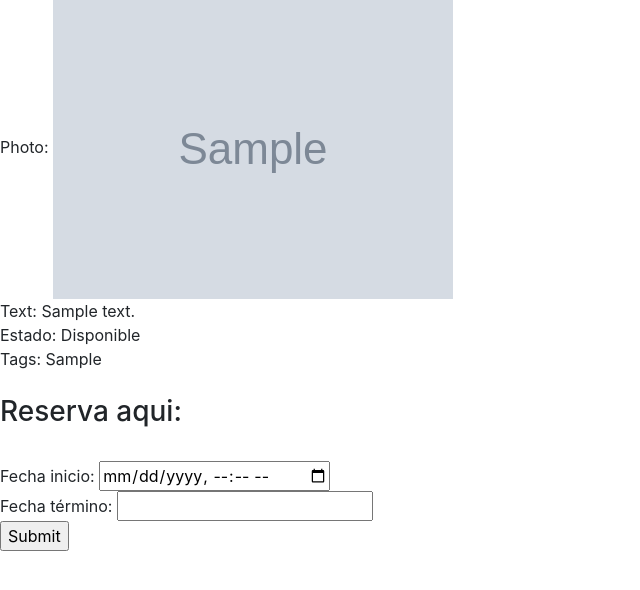
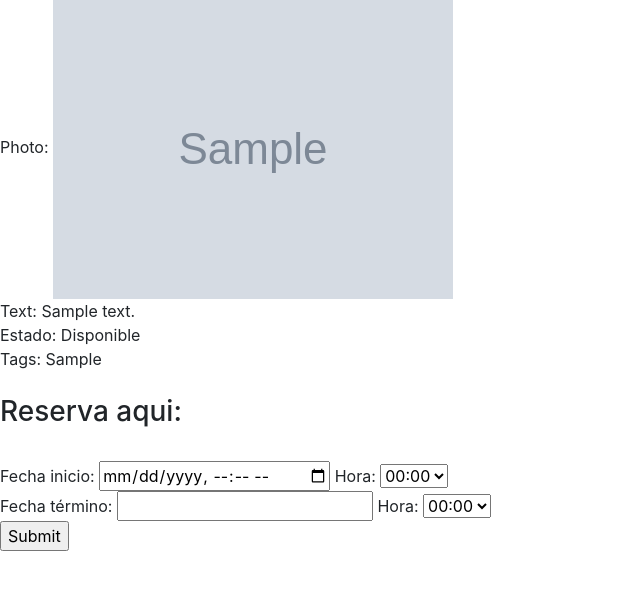
Before and after one commit to dcaceresm/reservascei, a Django app: page /ficha/1/ in a window 1280 px wide. Shown: the part 155-745 px from the top of the page, without its empty margins (0-640 px from the left). Run offline with Django 3.2, Linux system fonts and the light colour scheme; a user stored in the database is signed in; tables that the repository leaves empty hold one stand-in row (values such as "Sample post"); grey boxes marked "Sample" are stand-in pictures; some libraries are stand-ins or nearby versions.

Commit message:
added hour parameter to 'reseva_articulo'

```diff
--- a/inventarioCEI/templates/articulo.html
+++ b/inventarioCEI/templates/articulo.html
@@ -24,14 +24,66 @@
 
     {# STATIC INFO #}
     <input type="hidden" value="{{ articulo.id }}" name="id"/>
-    <input type="hidden" value="{{ rut }}" name="rut"/>
+{#    <input type="hidden" value="{{ rut }}" name="rut"/>#}
+    <input type="hidden" value="987654321" name="rut"/>
     <input type="hidden" value="articulo" name="tipo_objeto"/>
     <input type="hidden" value="Pendiente" name="estado_reserva"/>
     <input type="hidden" value="{{ time }}" name="fh_reserva"/>
 
+
     {# VARIABLE INFO #}
-    Fecha inicio: <input class="datepicker" type="datetime-local" name="inicio" id="datepicker" name="inicio"> <br>
-    Fecha término: <input class="datepicker" data-date-format="dd/mm/yyyy" name="termino" id="datepicker2" name="termino"> <br>
+    Fecha inicio: <input class="datepicker" type="datetime-local" name="inicio" id="datepicker" name="inicio"> Hora: <select name="hora_inicio">
+        <option value="00:00">00:00</option>
+        <option value="01:00">01:00</option>
+        <option value="02:00">02:00</option>
+        <option value="03:00">03:00</option>
+        <option value="04:00">04:00</option>
+        <option value="05:00">05:00</option>
+        <option value="06:00">06:00</option>
+        <option value="07:00">07:00</option>
+        <option value="08:00">08:00</option>
+        <option value="09:00">09:00</option>
+        <option value="10:00">10:00</option>
+        <option value="11:00">11:00</option>
+        <option value="12:00">12:00</option>
+        <option value="13:00">13:00</option>
+        <option value="14:00">14:00</option>
+        <option value="15:00">15:00</option>
+        <option value="16:00">16:00</option>
+        <option value="17:00">17:00</option>
+        <option value="18:00">18:00</option>
+        <option value="19:00">19:00</option>
+        <option value="20:00">20:00</option>
+        <option value="21:00">21:00</option>
+        <option value="22:00">22:00</option>
+        <option value="23:00">23:00</option>
+    </select> <br>
+    Fecha término: <input class="datepicker" data-date-format="dd/mm/yyyy" name="termino" id="datepicker2" name="termino"> Hora: <select name="hora_termino">
+        <option value="00:00">00:00</option>
+        <option value="01:00">01:00</option>
+        <option value="02:00">02:00</option>
+        <option value="03:00">03:00</option>
+        <option value="04:00">04:00</option>
+        <option value="05:00">05:00</option>
+        <option value="06:00">06:00</option>
+        <option value="07:00">07:00</option>
+        <option value="08:00">08:00</option>
+        <option value="09:00">09:00</option>
+        <option value="10:00">10:00</option>
+        <option value="11:00">11:00</option>
+        <option value="12:00">12:00</option>
+        <option value="13:00">13:00</option>
+        <option value="14:00">14:00</option>
+        <option value="15:00">15:00</option>
+        <option value="16:00">16:00</option>
+        <option value="17:00">17:00</option>
+        <option value="18:00">18:00</option>
+        <option value="19:00">19:00</option>
+        <option value="20:00">20:00</option>
+        <option value="21:00">21:00</option>
+        <option value="22:00">22:00</option>
+        <option value="23:00">23:00</option>
+    </select> <br>
 
     <input type="submit"> <br>
     </form>
--- a/inventarioCEI/views.py
+++ b/inventarioCEI/views.py
@@ -61,8 +61,8 @@ def reserva_articulo(request):
         tipo_objeto = request.POST['tipo_objeto']
         estado_reserva = request.POST['estado_reserva']
         fh_reserva = request.POST['fh_reserva']
-        fh_ini = request.POST['inicio']
-        fh_termino = request.POST['termino']
+        fh_ini = request.POST['inicio'] + " " + request.POST['hora_inicio']
+        fh_termino = request.POST['termino'] + " " + request.POST['hora_termino']
         reserva = Reserva.objects.create(id_objeto = id, rut = rut, tipo_objeto = tipo_objeto, estado_reserva = estado_reserva,
                                          fh_reserva = fh_reserva, fh_ini_reserva = fh_ini, fh_fin_reserva = fh_termino)
 
```
